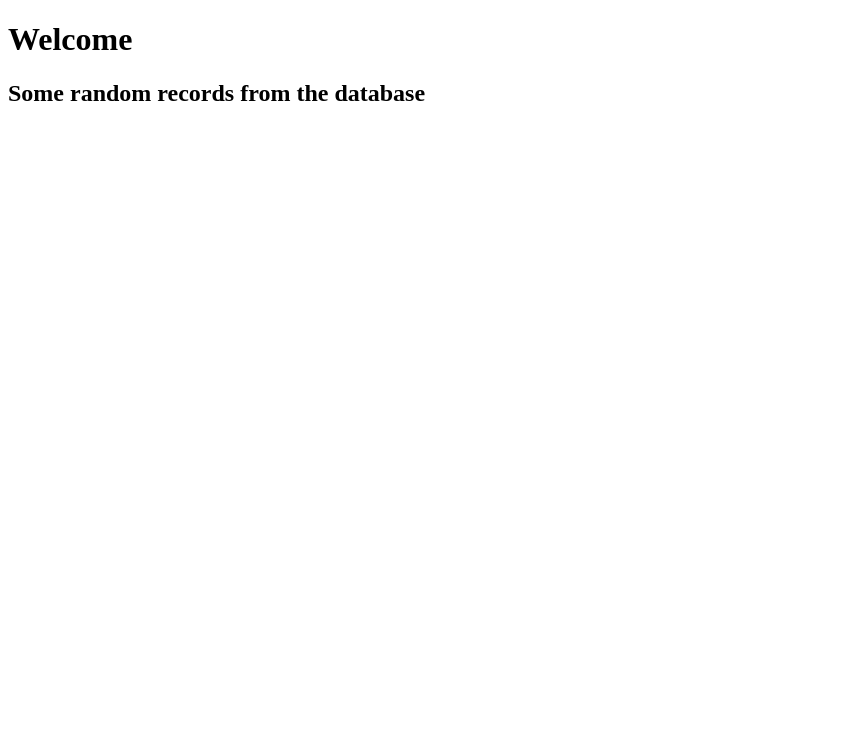
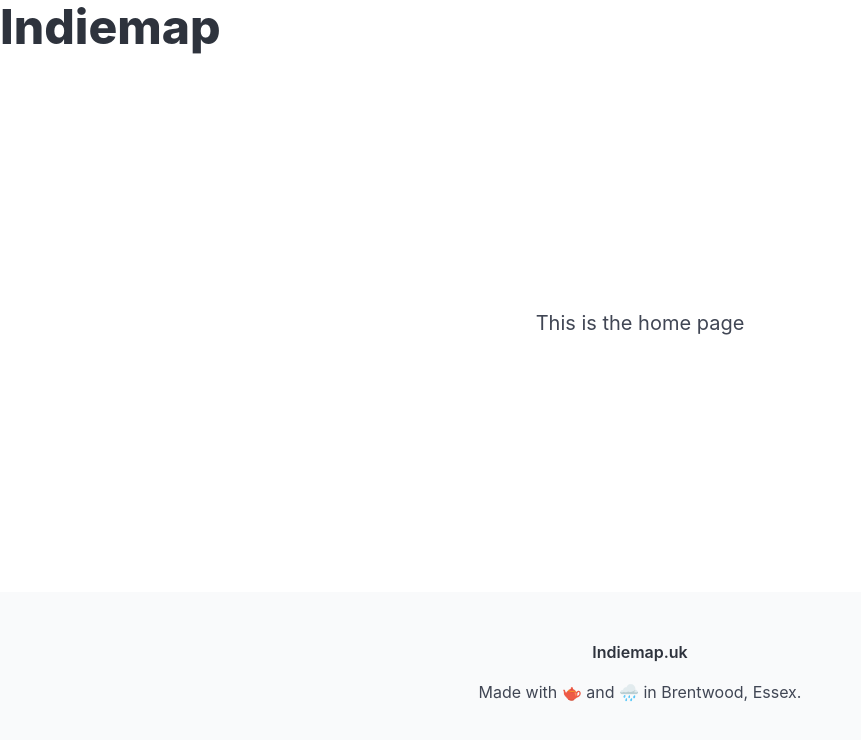
Before and after one commit to indiemap-uk/indiemap.uk, a SvelteKit app in the folder workloads/web/: page / in a window 1280 px wide. Shown: the top 740 px of the page, without its empty margins (0-861 px from the left). Built offline with nearby package versions, Linux system fonts and the light colour scheme.

Commit message:
chore: Add Bulma CSS

```diff
--- a/workloads/web/package.json
+++ b/workloads/web/package.json
@@ -8,7 +8,8 @@
 		"check:watch": "svelte-kit sync && svelte-check --tsconfig ./tsconfig.json --watch"
 	},
 	"dependencies": {
-		"@i/repository": "workspace:*"
+		"@i/repository": "workspace:*",
+		"bulma": "^1.0.2"
 	},
 	"devDependencies": {
 		"@sveltejs/adapter-auto": "^3.0.0",
--- /dev/null
+++ b/workloads/web/src/routes/+layout.svelte
@@ -0,0 +1,33 @@
+<script lang="ts">
+	import 'bulma/css/bulma.css'
+</script>
+
+<div class="grid">
+
+	<header>
+		<h1 class="title is-1">Indiemap</h1>
+	</header>
+
+	<main>
+	<slot/>
+	</main>
+
+	<footer class="footer">
+		<div class="content has-text-centered">
+			<p>
+				<strong>Indiemap.uk</strong>
+			</p>
+			<p>Made with 🫖 and 🌧️ in Brentwood, Essex.</p>
+		</div>
+	</footer>
+
+</div>
+
+<style>
+.grid {
+	display: grid;
+	grid-template-columns: 1fr;
+	grid-template-rows: auto 1fr auto;
+	height: 100vh;
+}
+</style>
--- a/workloads/web/src/routes/+page.svelte
+++ b/workloads/web/src/routes/+page.svelte
@@ -1,17 +1,12 @@
 <script lang="ts">
-	const {
-		data,
-	}: {
-		data: {
-			businesses: {name: string}[]
-		}
-	} = $props()
 </script>
 
-<h1>Welcome</h1>
+<h2 class="subtitle">This is the home page</h2>
 
-<h2>Some random records from the database</h2>
-
-{#each data.businesses as business}
-	<p>{business.name}</p>
-{/each}
+<style>
+	h2 {
+		display: grid;
+		place-content: center;
+		height: 100%;
+	}
+</style>
```
Also changed, not shown: 1 other file (tests, documents, lock files or other folders).
